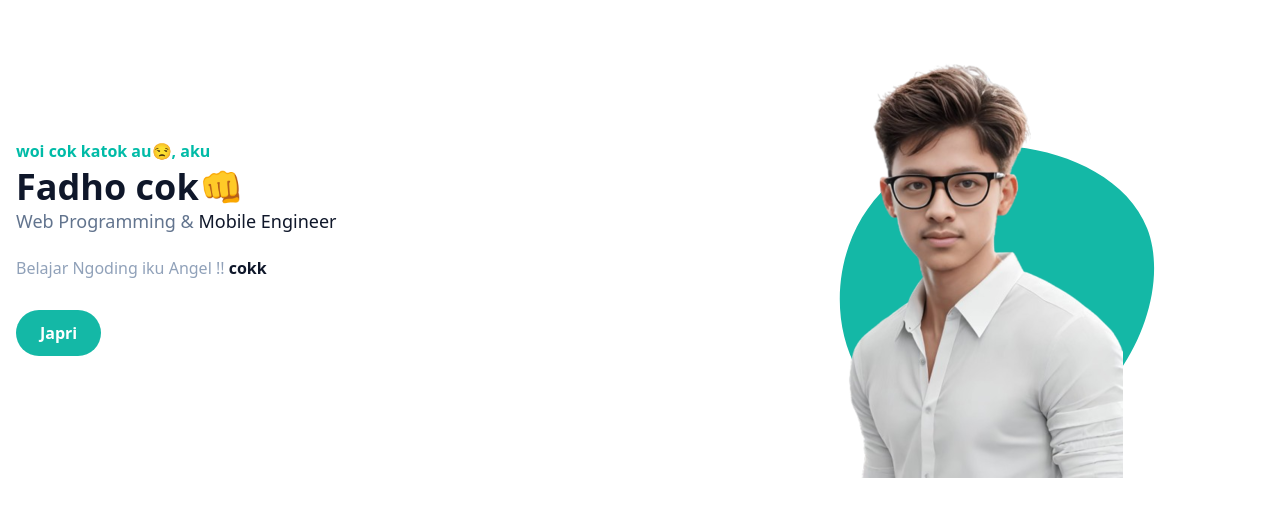
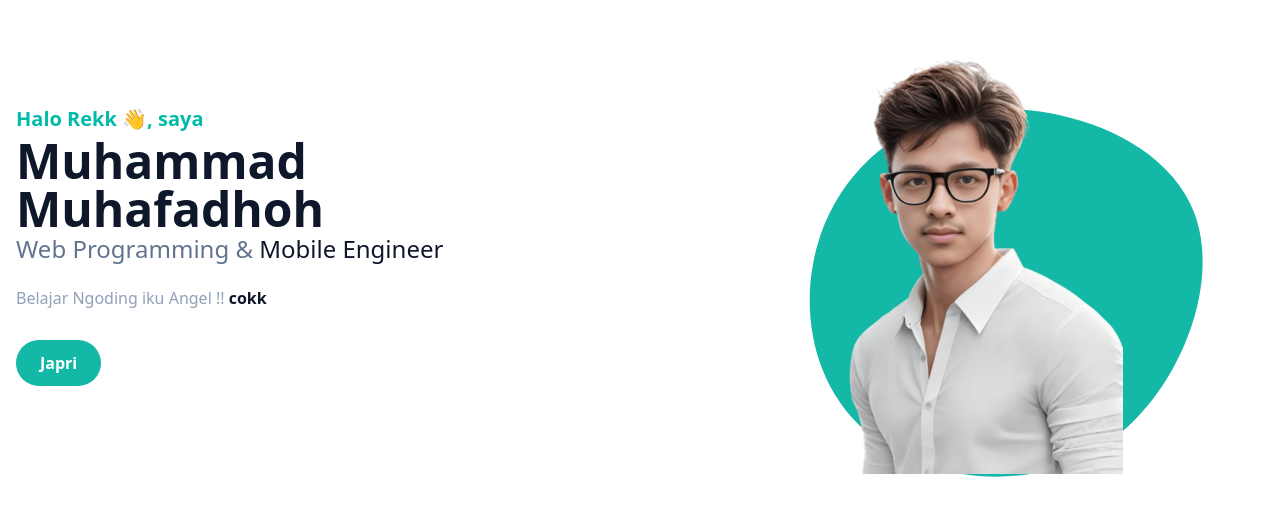
Before and after one commit to kangfadho/Myportfolio-, a plain HTML site: page index.html in a window 1280 px wide. Shown: the part 139-666 px from the top of the page. Drawn offline with nearby package versions, Linux system fonts and the light colour scheme.

Commit message:
buat halo rek e pas di bukak rodok gedi

```diff
--- a/index.html
+++ b/index.html
@@ -36,11 +36,11 @@
 
           <!-- Kolom Kiri teks -->
           <div class="w-full self-center px-4 lg:w-1/2"> <!---tanda-->
-            <h1 class="text-base font-semibold text-teal-500">
-              woi cok katok au😒, aku
-              <span class="block text-dark text-4xl mt-1"> Fadho cok👊</span>
+            <h1 class="text-base font-semibold text-teal-500 md:text-xl ">
+             Halo Rekk 👋, saya
+              <span class="block text-dark text-4xl mt-1 lg:text-5xl"> Muhammad Muhafadhoh</span>
             </h1>
-            <h2 class="font-medium text-slate-500 text-lg mb-5">
+            <h2 class="font-medium text-slate-500 text-lg mb-5 lg:text-2xl">
               Web Programming & <span class="text-dark">Mobile Engineer</span>
             </h2>
             <p class="font-medium text-slate-400 mb-10 leading-relaxed">
@@ -56,9 +56,9 @@
           </div>
           <!-- Kolom kanan : Gambar -->
           <div class="w-full self-end px-4 lg:w-1/2"> <!--- ini woi -->
-            <div class="relative mt-10">
+            <div class="relative mt-10 lg:mt-9 lg:right-0">
               <img src="img/hero3.png" alt="Fadho" class="max-w-full mx-auto" />
-              <span class="absolute bottom-0 -z-90 left-1/2 -translate-x-1/2"
+              <span class="absolute bottom-0 -z-90 left-1/2 -translate-x-1/2 md:scale-125"
                 ><svg
                   width="400"
                   height="400"
```
